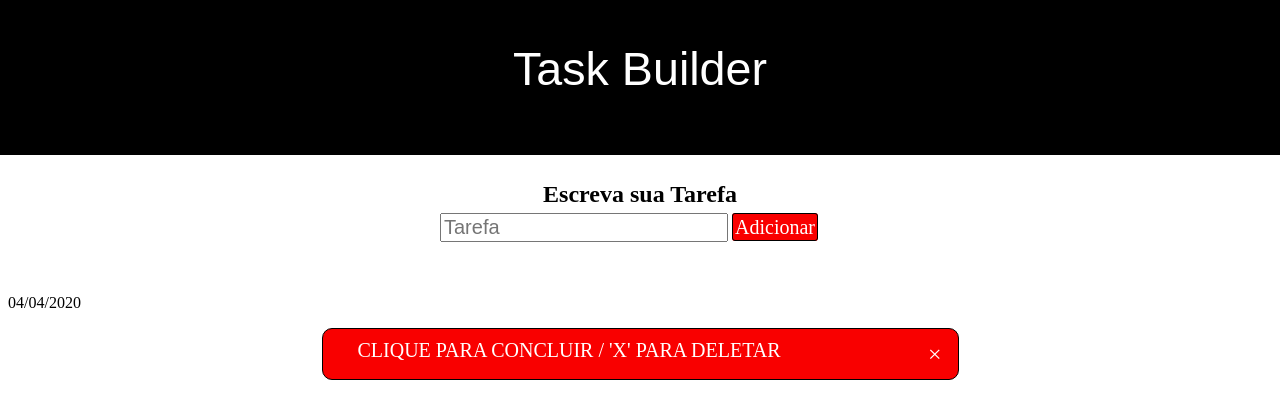
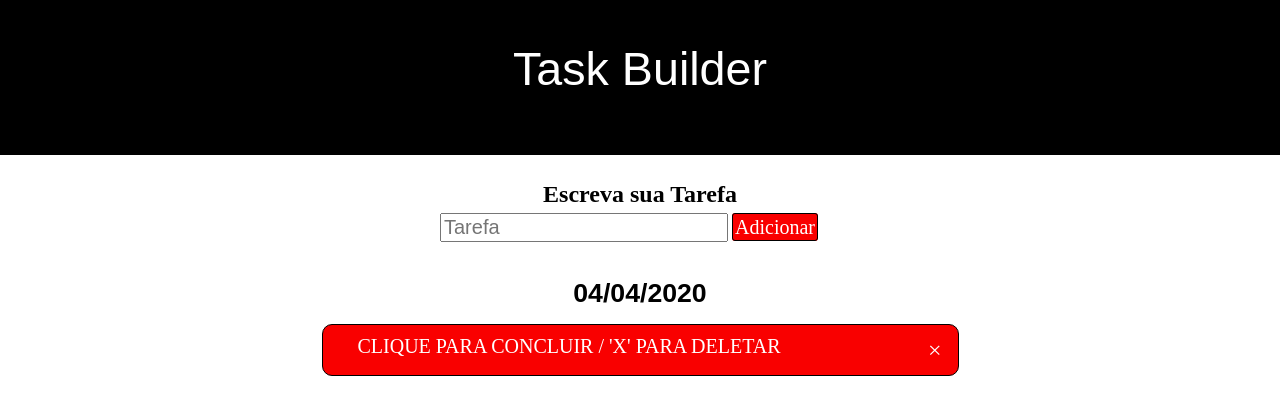
Before and after one commit to GabrielRioo/TaskBuilder, a plain HTML site: page index.html in a window 1280 px wide. Drawn offline with Linux system fonts and the light colour scheme.

Commit message:
Adding css style on Date and centralizating

```diff
--- a/css/estilo.css
+++ b/css/estilo.css
@@ -109,3 +109,12 @@ h2 {
 	margin:5px;
 	text-align: center;
 }
+
+p#Data {
+	margin: auto;
+	padding-bottom: 10px;
+	text-align: center;
+	font-size: 20pt;
+	font-weight: bolder;
+	font-family: Arial, Helvetica, sans-serif;
+}
```
